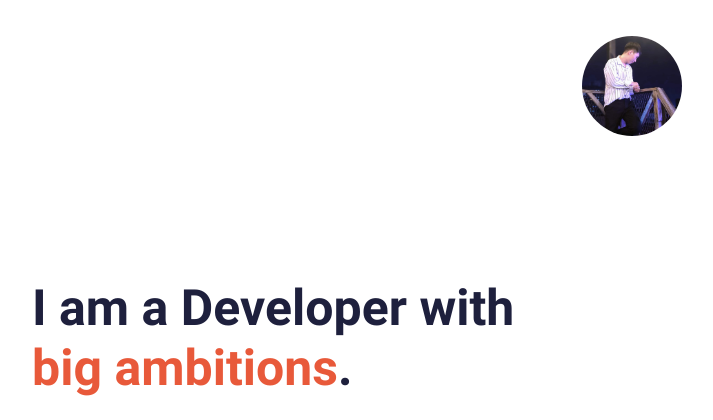
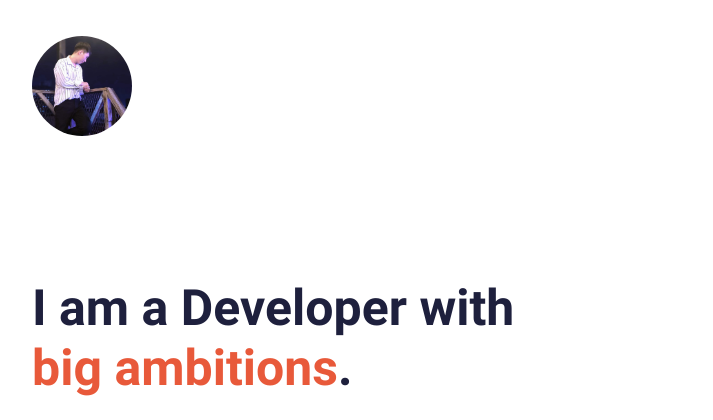
Before and after one commit to trinhccao/trinhccao.github.io, a PHP site: page / in a window 1280 px wide. Shown: the top 420 px of the page, without its empty margins (8-721 px from the left). Run offline with PHP 8.4, Linux system fonts and the light colour scheme.

Commit message:
Update main.css

```diff
--- a/portfolio/css/main.css
+++ b/portfolio/css/main.css
@@ -9,7 +9,7 @@ html{font-size:16px}
 body{font-family:roboto,sans-serif}
 .container{box-sizing:content-box;margin-left:auto;margin-right:auto;padding-left:30px;padding-right:30px;max-width:1200px}
 .head{padding:36px 0}
-.avatar{overflow:hidden;margin-left:auto;margin-right:auto;width:100px;height:100px;border-radius:50%}
+.avatar{overflow:hidden;width:100px;height:100px;border-radius:50%}
 .avatar__img{display:block;width:100%;height:100%;object-fit:contain}
 #main{padding-top:36px;padding-bottom:36px}
 .section{padding-top:50px;padding-bottom:50px}
```
